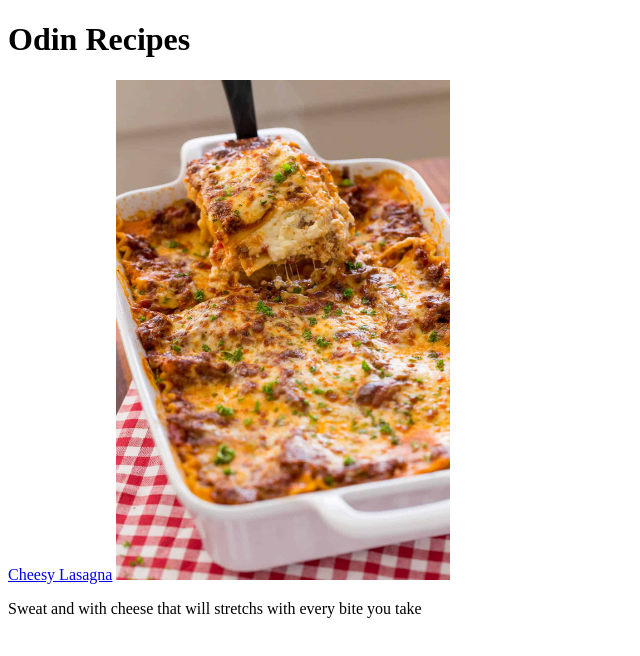
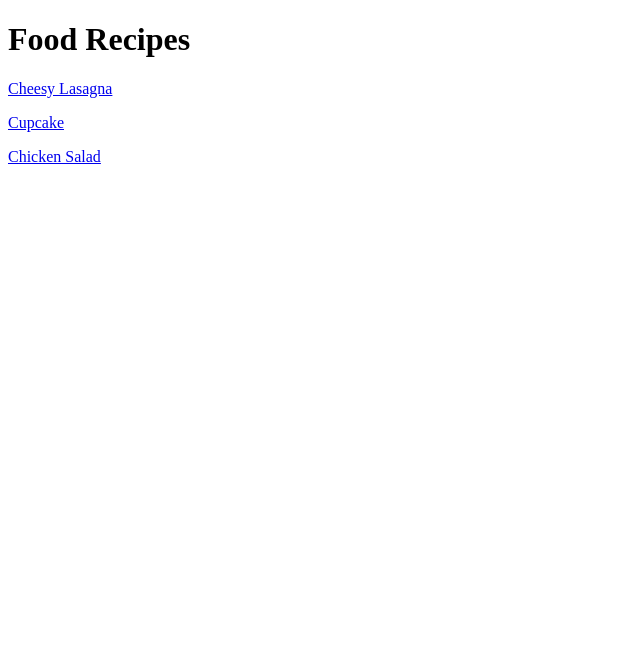
Before and after one commit to mwanunura/odin-recipes, a plain HTML site: page index.html in a window 1280 px wide. Shown: the whole page, without its empty margins (0-640 px from the left). Drawn offline with Linux system fonts and the light colour scheme.

Commit message:
created links to recipes

```diff
--- a/index.html
+++ b/index.html
@@ -6,10 +6,14 @@
     <title>Document</title>
 </head>
 <body>
-   <h1>Odin Recipes</h1>
-   <a href="/Recipes/Cheesy Lasagna.html">Cheesy Lasagna</a>
-<img height="500" weight="550" src="images/lasagna.jpg" alt="A golden cheesy lasagna being served from a white baking dish, with melted cheese and herbs on top, set on a red and white checkered tablecloth, evoking a warm and inviting homemade meal">
-<p>Sweat and with cheese that will stretchs with every bite you take</p>
+   <h1>Food Recipes</h1>
+
+
+   <p><a href="/Recipes/Cheesy Lasagna.html">Cheesy Lasagna</a></p>
+   <p><a href="/Recipes/Cupcake.html">Cupcake</a></p>
+   <p><a href="/Recipes/Chicken Salad.html">Chicken Salad</a></p>
+
+
 
 </body>
 </html>
```
